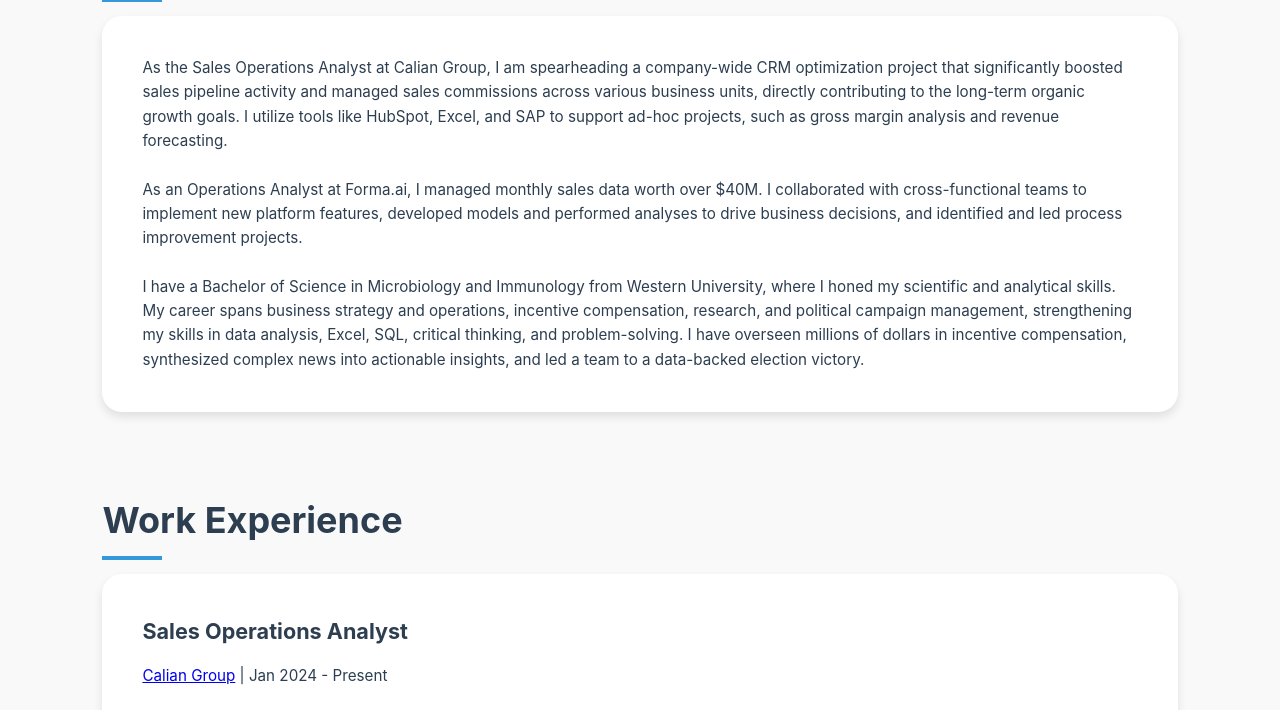
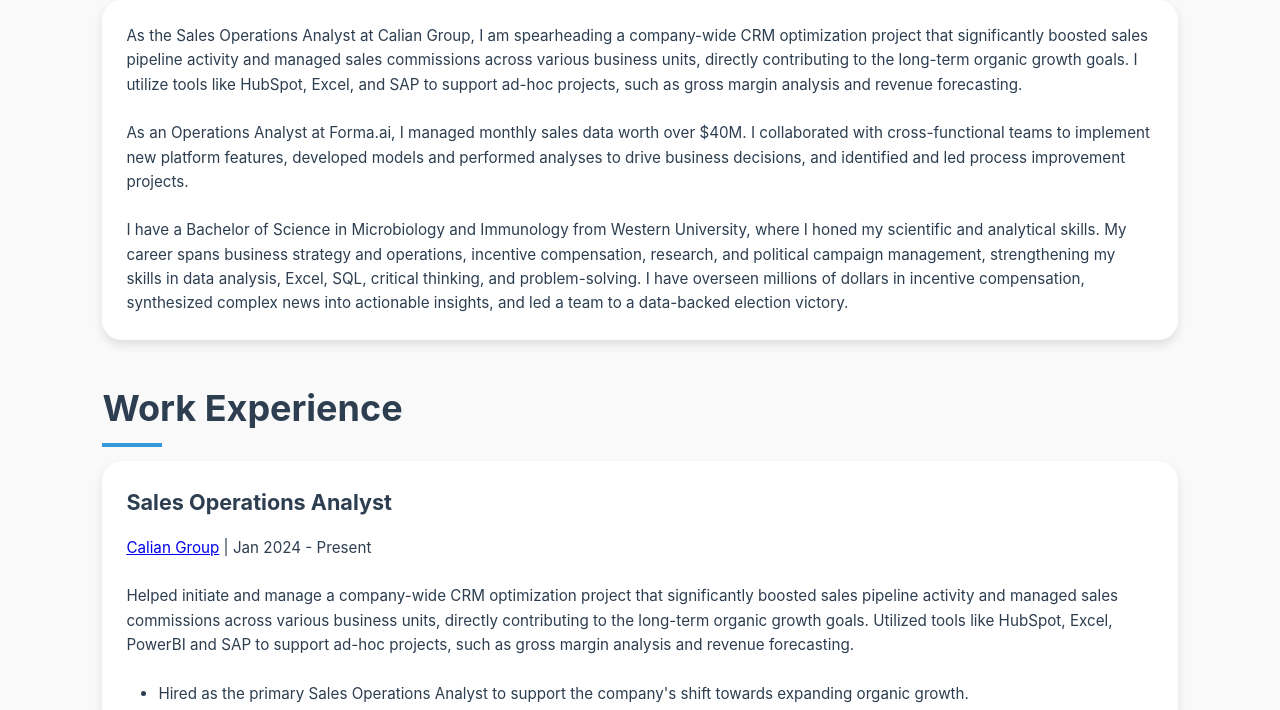
Before and after one commit to graedenmid/resume, a plain HTML site: page index.html in a window 1280 px wide. Shown: the part 440-1150 px from the top of the page. Drawn offline with Linux system fonts and the light colour scheme.

Commit message:
4th update made to font size and some padding

```diff
--- a/index.html
+++ b/index.html
@@ -114,7 +114,7 @@
 
       /* Section Styles */
       section {
-        padding: 1.5rem 8%;
+        padding: 0.5rem 8%;
         max-width: none;
         width: 100%;
         margin: 0;
@@ -139,16 +139,16 @@
       }
 
       .section-title:hover::after {
-        width: 120px;
+        width: 80px;
       }
 
       /* Card Styles */
       .card {
         background: white;
-        padding: 2.5rem;
+        padding: 1.5rem;
         border-radius: 20px;
         box-shadow: 0 5px 10px rgba(0, 0, 0, 0.1);
-        margin-bottom: 2rem;
+        margin-bottom: 1.5rem;
         transition: all 0.1s cubic-bezier(0.1, 0.7, 0.2, 1);
         font-size: 0.95rem;
         max-width: 100%;
```
